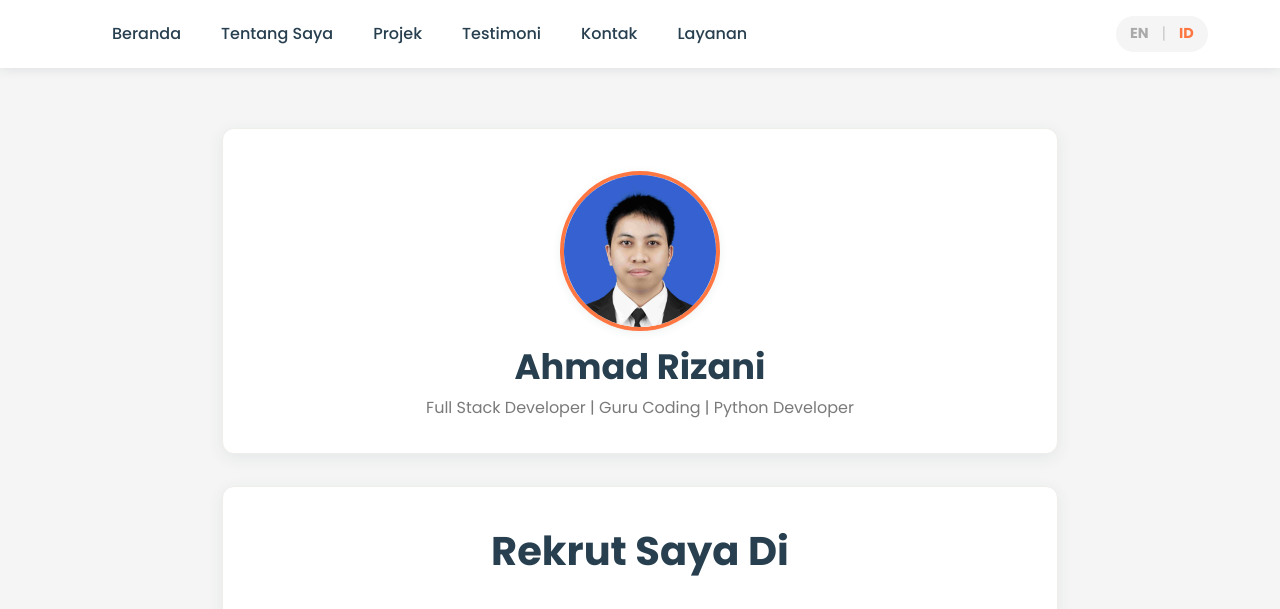
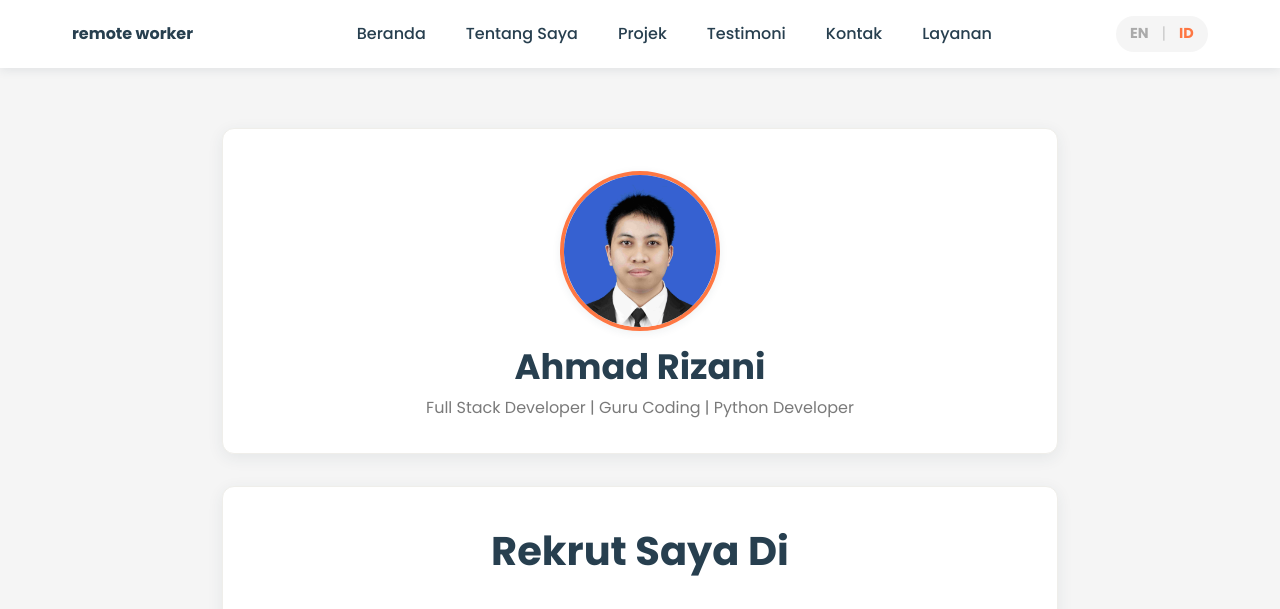
Before and after one commit to rjrizani/portofolio_basic, a plain HTML site: page service.html in a window 1280 px wide. Shown: the top 609 px of the page. Drawn offline with Linux system fonts and the light colour scheme.

Commit message:
fix the logo size

```diff
--- a/service.html
+++ b/service.html
@@ -15,7 +15,7 @@
 <body>
     <header>
         <nav>
-
+            <a href="index.html" class="nav-logo">remote worker</a>
             <ul class="nav-links">
                 <li><a href="index.html" data-key="navHome">Home</a></li>
                 <li><a href="index.html#about" data-key="navAbout">About</a></li>
--- a/style.css
+++ b/style.css
@@ -68,7 +68,7 @@ nav {
 }
 
 .nav-logo {
-    font-size: 1.5rem;
+    font-size: 1rem;
     font-weight: 700;
     color: var(--primary-text);
     text-decoration: none;
```
Also changed, not shown: index.html (+1 -1 lines).
